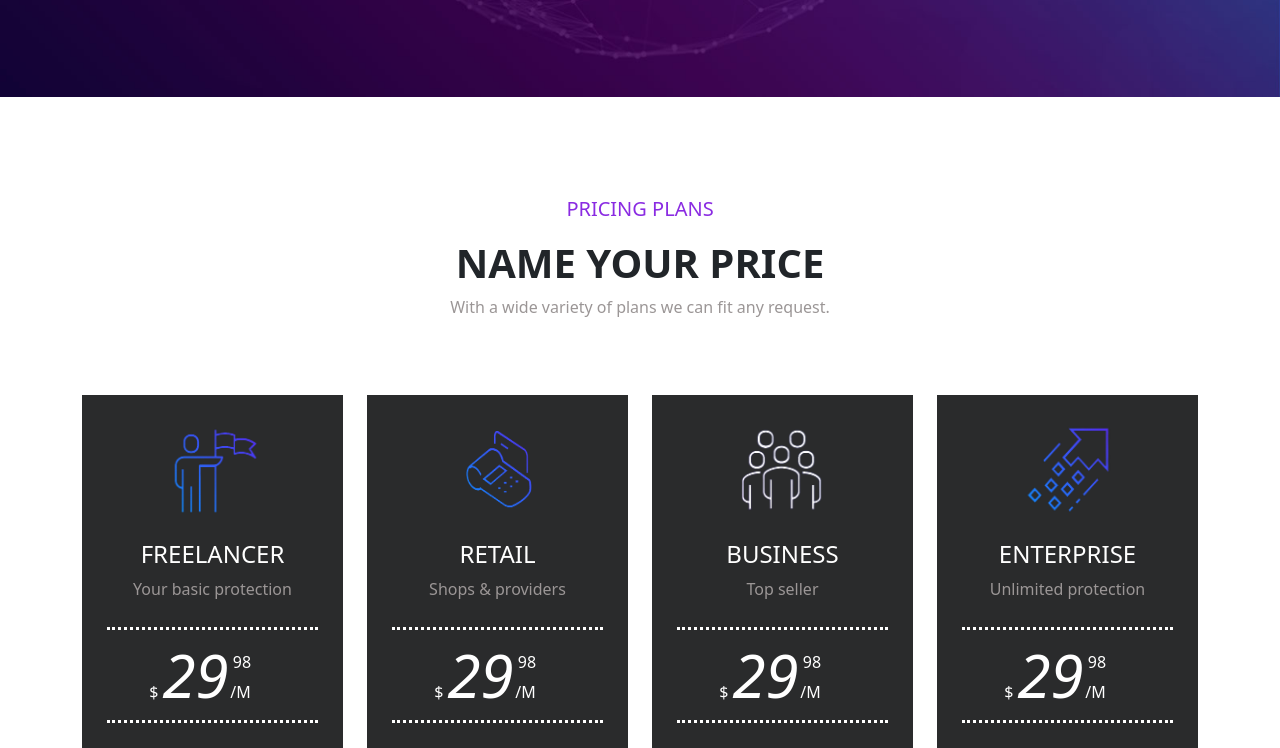
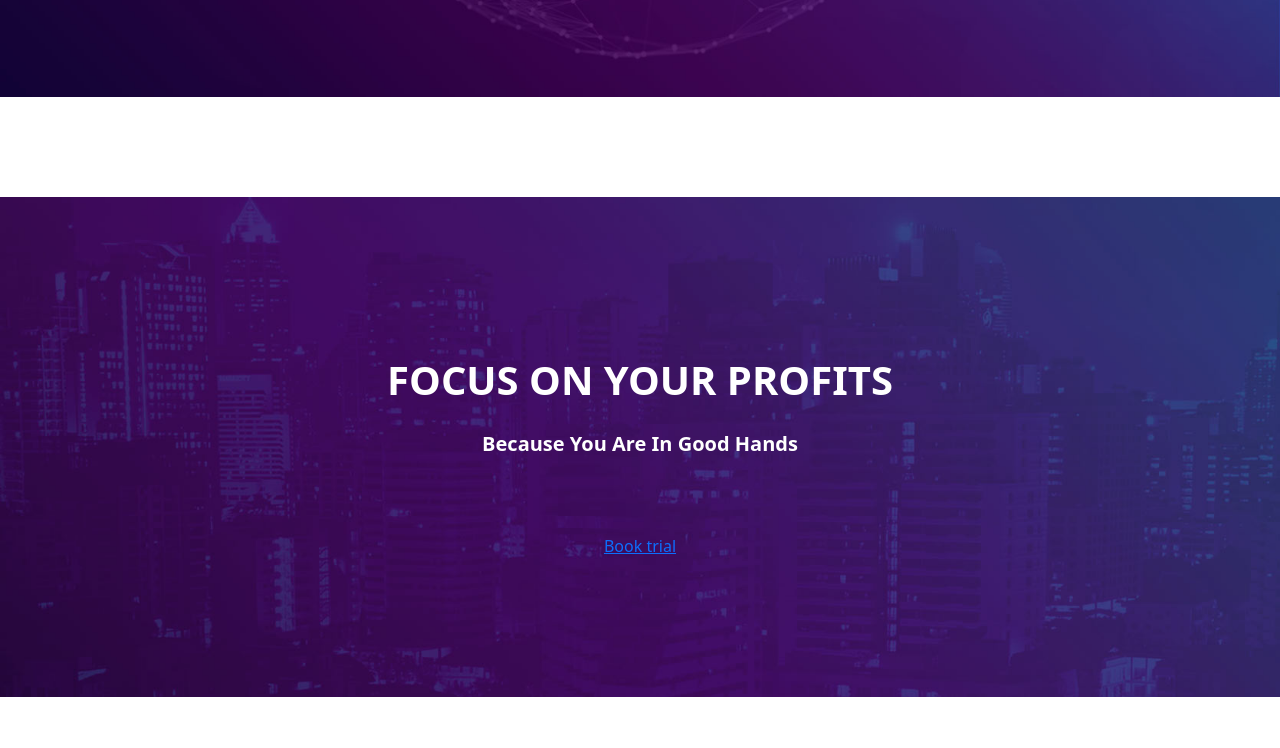
Before and after one commit to darshanjogi/Web3sec.in, a plain HTML site: page index.html in a window 1280 px wide. Shown: the part 3962-4710 px from the top of the page. Drawn offline with nearby package versions, Linux system fonts and the light colour scheme.

Commit message:
Update index.html

```diff
--- a/index.html
+++ b/index.html
@@ -222,7 +222,7 @@
     </div>
     </div>
 
-    <div class="pricing-plans-section">
+<!--    <div class="pricing-plans-section">
         <h5>Pricing plans</h5>
         <h2>Name your price</h2>
         <p>With a wide variety of plans we can fit any request.</p>
@@ -327,6 +327,7 @@
         </div>
     </div>
 
+-->
     <div class="focus-section">
         <div class="container">
             <div class="row">
```
